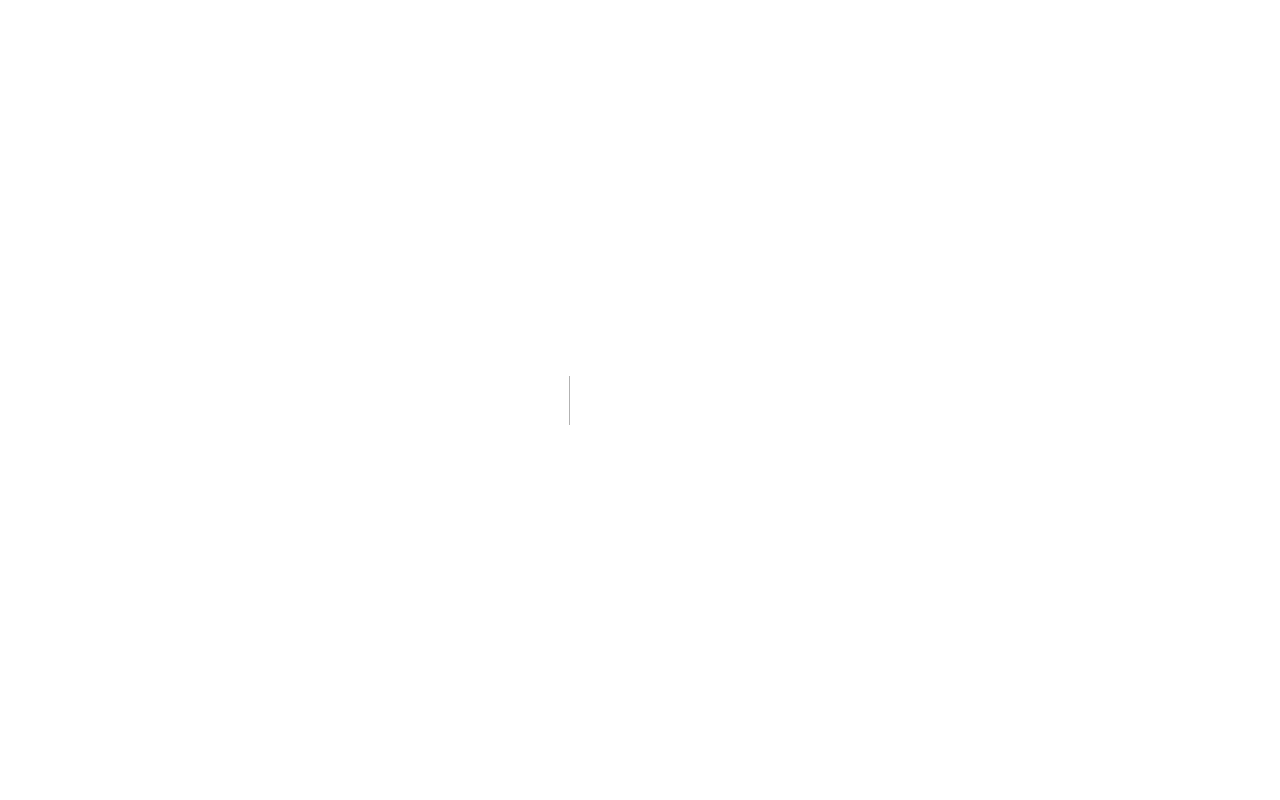
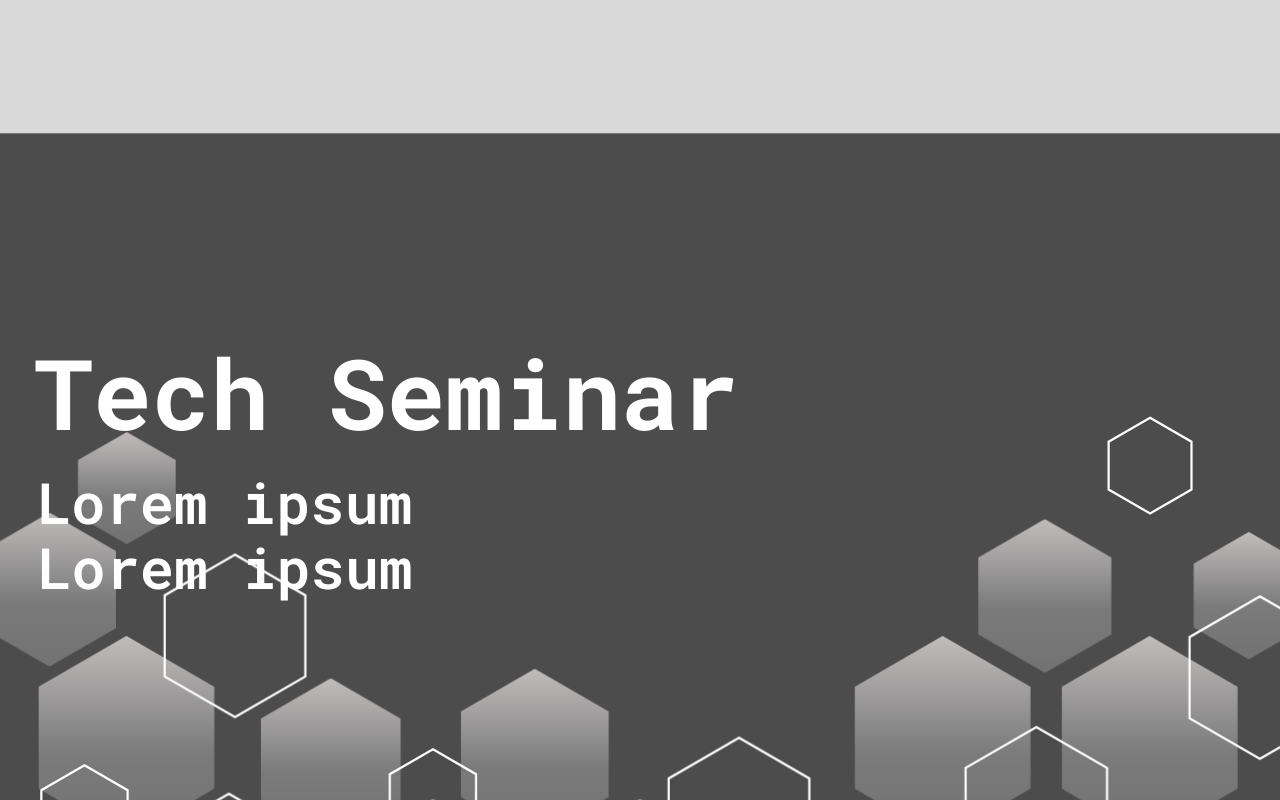
Before and after one commit to itb-insight/itb_insight, a Next.js app: page /seminar in a window 1280 px wide. Before the commit this address had no page. Shown: the top 800 px of the page. Built offline with nearby package versions, Linux system fonts and the light colour scheme; a web font is replaced by a local one.

Commit message:
feat: add page seminar for navigation

```diff
--- /dev/null
+++ b/src/app/seminar/page.tsx
@@ -0,0 +1,30 @@
+'use client';
+
+import { useState } from 'react';
+import SeminarLandingPage from '@/features/seminar/SeminarLandingPage';
+import SeminarLearnMorePage from '@/features/seminar/SeminarLearnMore';
+import { COLORS } from '@/features/seminar/data';
+
+export default function Home() {
+  const [showDetail, setShowDetail] = useState(false);
+
+  return (
+    <div
+      style={{
+        width: '100%',
+        minHeight: '100vh',
+        backgroundColor: COLORS.bg,
+        margin: 0,
+        padding: 0,
+        position: 'relative',
+        overflowX: 'hidden'
+      }}
+    >
+      {!showDetail ? (
+        <SeminarLandingPage onLearnMore={() => setShowDetail(true)} />
+      ) : (
+        <SeminarLearnMorePage onBack={() => setShowDetail(false)} />
+      )}
+    </div>
+  );
+}
```
